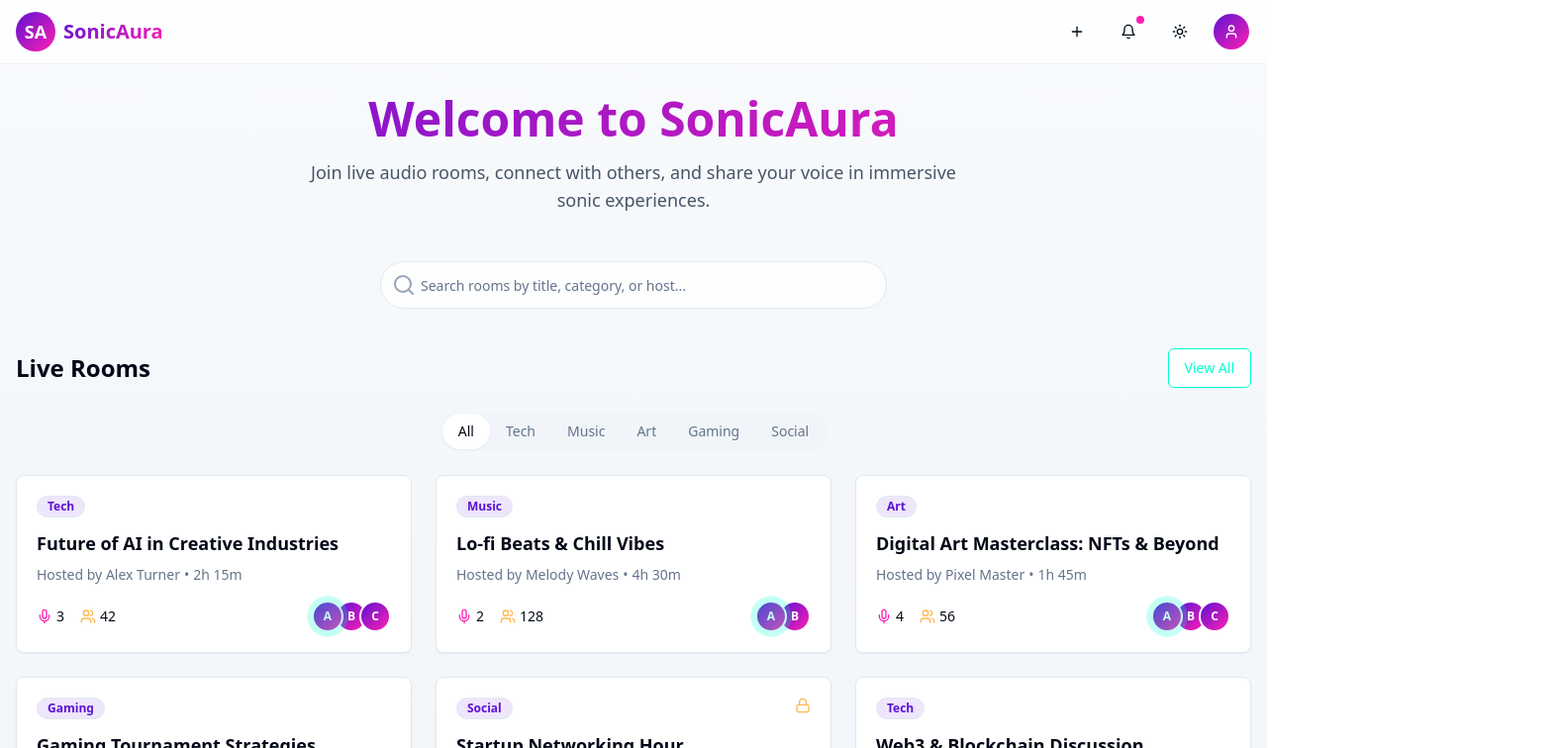
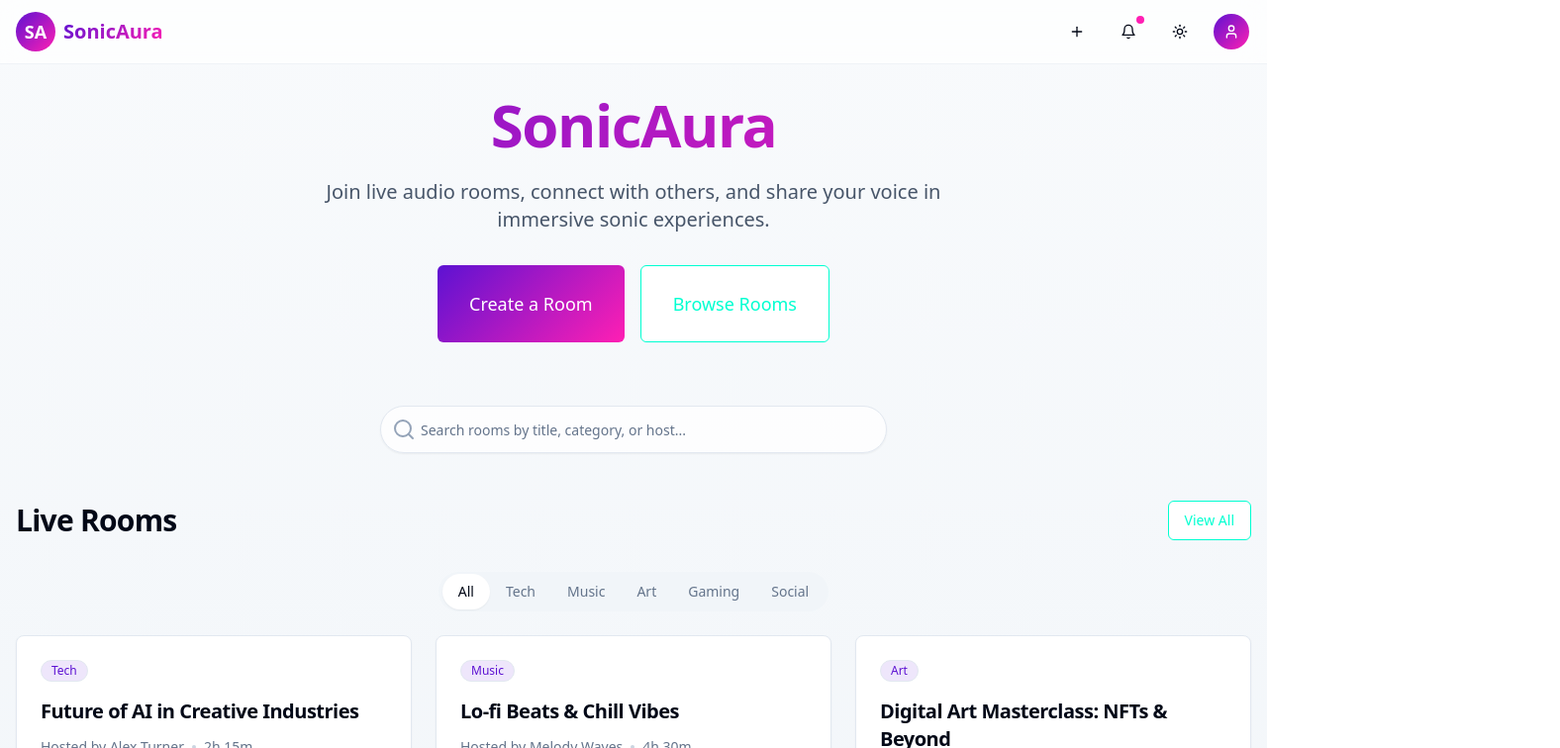
Before and after one commit to Codec-V/sonic-aura-rooms, a React (Vite) app: page / in a window 1280 px wide. Shown: the top 756 px of the page at 99% size, 1576 px wide, since content can reach past the window. Built offline with nearby package versions, Linux system fonts and the light colour scheme.

Commit message:
Refactor: Improve website functionality and design

```diff
--- a/src/components/RoomCard.tsx
+++ b/src/components/RoomCard.tsx
@@ -4,6 +4,7 @@ import { Card } from '@/components/ui/card';
 import { Badge } from '@/components/ui/badge';
 import { Users, Mic, MicOff, Lock } from 'lucide-react';
 import { Link } from 'react-router-dom';
+import UserAvatar from '@/components/UserAvatar';
 
 export interface RoomData {
   id: string;
@@ -27,45 +28,49 @@ const RoomCard = ({ room }: RoomCardProps) => {
   return (
     <Link to={`/room/${room.id}`} className="block group">
       <Card className="overflow-hidden transition-all duration-300 border border-slate-200 dark:border-slate-800 hover:border-sonic-teal/50 dark:hover:border-sonic-teal/50 hover:shadow-lg hover:shadow-sonic-teal/10 glass-card group-hover:scale-[1.02] animate-float-up">
-        <div className="p-5 flex flex-col h-full">
-          <div className="flex justify-between items-start mb-3">
-            <Badge variant="outline" className="bg-sonic-purple/10 text-sonic-purple dark:bg-sonic-purple/20 dark:text-sonic-teal">
+        <div className="p-6 flex flex-col h-full">
+          <div className="flex justify-between items-start mb-4">
+            <Badge variant="outline" className="bg-sonic-purple/10 text-sonic-purple dark:bg-sonic-purple/20 dark:text-sonic-teal font-medium">
               {room.category}
             </Badge>
             {room.isPrivate && (
-              <Lock className="h-4 w-4 text-sonic-amber" />
+              <div className="bg-sonic-amber/10 p-1.5 rounded-full">
+                <Lock className="h-4 w-4 text-sonic-amber" />
+              </div>
             )}
           </div>
 
-          <h3 className="text-lg font-semibold mb-2 line-clamp-2 group-hover:sonic-gradient-text transition-all duration-300">
+          <h3 className="text-xl font-semibold mb-3 line-clamp-2 group-hover:sonic-gradient-text transition-all duration-300">
             {room.title}
           </h3>
 
-          <div className="flex items-center text-sm text-slate-500 dark:text-slate-400 mb-4">
-            <span>Hosted by {room.hostName}</span>
-            <span className="mx-1">•</span>
+          <div className="flex items-center text-sm text-slate-500 dark:text-slate-400 mb-6">
+            <span className="font-medium">Hosted by {room.hostName}</span>
+            <div className="w-1 h-1 bg-slate-300 dark:bg-slate-600 rounded-full mx-2"></div>
             <span>{room.activeTime}</span>
           </div>
 
           <div className="mt-auto flex items-center justify-between">
             <div className="flex items-center gap-4">
-              <div className="flex items-center">
-                <Mic className="h-4 w-4 mr-1 text-sonic-pink" />
-                <span className="text-sm">{room.participants.speakers}</span>
+              <div className="flex items-center bg-sonic-pink/10 dark:bg-sonic-pink/20 px-2.5 py-1 rounded-full">
+                <Mic className="h-4 w-4 mr-1.5 text-sonic-pink" />
+                <span className="text-sm font-medium">{room.participants.speakers}</span>
               </div>
-              <div className="flex items-center">
-                <Users className="h-4 w-4 mr-1 text-sonic-amber" />
-                <span className="text-sm">{room.participants.listeners}</span>
+              <div className="flex items-center bg-sonic-amber/10 dark:bg-sonic-amber/20 px-2.5 py-1 rounded-full">
+                <Users className="h-4 w-4 mr-1.5 text-sonic-amber" />
+                <span className="text-sm font-medium">{room.participants.listeners}</span>
               </div>
             </div>
 
-            <div className="flex -space-x-2">
+            <div className="flex -space-x-3">
               {[...Array(Math.min(3, room.participants.speakers))].map((_, i) => (
-                <div key={i} className={`w-8 h-8 rounded-full bg-gradient-to-br from-sonic-purple to-sonic-pink flex items-center justify-center border-2 border-white dark:border-sonic-dark ${i === 0 ? 'active-mic' : ''}`}>
-                  <span className="text-white text-xs font-bold">
-                    {String.fromCharCode(65 + i)}
-                  </span>
-                </div>
+                <UserAvatar
+                  key={i}
+                  username={String.fromCharCode(65 + i)}
+                  size="sm"
+                  isSpeaking={i === 0}
+                  className={i === 0 ? 'z-30' : i === 1 ? 'z-20' : 'z-10'}
+                />
               ))}
             </div>
           </div>
--- a/src/index.css
+++ b/src/index.css
@@ -1,4 +1,3 @@
-
 @tailwind base;
 @tailwind components;
 @tailwind utilities;
@@ -85,6 +84,10 @@
     @apply bg-background text-foreground;
     font-feature-settings: "rlig" 1, "calt" 1;
   }
+
+  h1, h2, h3, h4, h5, h6 {
+    @apply tracking-tight;
+  }
 }
 
 @layer components {
@@ -111,4 +114,27 @@
   .speaking-animation::after {
     @apply content-[''] absolute -inset-2 rounded-full animate-pulse-ring bg-sonic-pink/50;
   }
+
+  .btn-shine {
+    @apply relative overflow-hidden;
+  }
+
+  .btn-shine::after {
+    @apply content-[''] absolute top-0 left-[-100%] w-full h-full bg-gradient-to-r from-transparent via-white/20 to-transparent transform skew-x-12;
+    animation: shine 2.5s infinite;
+  }
+
+  .shadow-sonic {
+    @apply shadow-lg shadow-sonic-purple/20;
+  }
+
+  .hover-lift {
+    @apply transition-all duration-300 hover:-translate-y-1 hover:shadow-sonic;
+  }
 }
+
+@keyframes shine {
+  100% {
+    left: 200%;
+  }
+}
--- a/src/pages/HomePage.tsx
+++ b/src/pages/HomePage.tsx
@@ -3,7 +3,7 @@ import React, { useState } from 'react';
 import MainNav from '@/components/MainNav';
 import { Button } from '@/components/ui/button';
 import RoomsList from '@/components/RoomsList';
-import { Search } from 'lucide-react';
+import { Search, Headphones } from 'lucide-react';
 import { Input } from '@/components/ui/input';
 import { rooms } from '@/services/mockData';
 
@@ -23,22 +23,36 @@ const HomePage = () => {
       <MainNav />
 
       <main className="container mx-auto px-4 pt-24 pb-16">
-        <section className="mb-12 text-center animate-float-up">
-          <h1 className="text-4xl md:text-5xl font-bold mb-4 sonic-gradient-text">
-            Welcome to SonicAura
+        <section className="mb-16 text-center animate-float-up relative">
+          <div className="absolute inset-0 flex items-center justify-center opacity-5 scale-150 -z-10">
+            <Headphones className="w-96 h-96 text-sonic-purple" />
+          </div>
+
+          <h1 className="text-5xl md:text-6xl font-bold mb-6 sonic-gradient-text">
+            SonicAura
           </h1>
-          <p className="text-lg text-slate-600 dark:text-slate-300 max-w-2xl mx-auto">
+
+          <p className="text-lg md:text-xl text-slate-600 dark:text-slate-300 max-w-2xl mx-auto mb-8">
             Join live audio rooms, connect with others, and share your voice in immersive sonic experiences.
           </p>
+
+          <div className="flex flex-col sm:flex-row gap-4 justify-center">
+            <Button className="bg-gradient-sonic hover:opacity-90 transition-opacity text-white px-8 py-6 h-auto text-lg">
+              Create a Room
+            </Button>
+            <Button variant="outline" className="border-sonic-teal text-sonic-teal hover:bg-sonic-teal/10 px-8 py-6 h-auto text-lg">
+              Browse Rooms
+            </Button>
+          </div>
         </section>
 
-        <section className="mb-10 max-w-lg mx-auto animate-float-up" style={{ animationDelay: "100ms" }}>
+        <section className="mb-12 max-w-lg mx-auto animate-float-up" style={{ animationDelay: "100ms" }}>
           <div className="relative">
             <Search className="absolute left-3 top-1/2 transform -translate-y-1/2 text-slate-400" />
             <Input
               type="text"
               placeholder="Search rooms by title, category, or host..."
-              className="pl-10 bg-white/80 dark:bg-slate-800/50 border-slate-200 dark:border-slate-700 h-12 rounded-full"
+              className="pl-10 bg-white/80 dark:bg-slate-800/50 border-slate-200 dark:border-slate-700 h-12 rounded-full shadow-sm"
               value={searchQuery}
               onChange={(e) => setSearchQuery(e.target.value)}
             />
@@ -46,8 +60,8 @@ const HomePage = () => {
         </section>
 
         <section className="animate-float-up" style={{ animationDelay: "200ms" }}>
-          <div className="flex justify-between items-center mb-6">
-            <h2 className="text-2xl font-bold">Live Rooms</h2>
+          <div className="flex justify-between items-center mb-8">
+            <h2 className="text-2xl md:text-3xl font-bold">Live Rooms</h2>
             <Button variant="outline" className="border-sonic-teal text-sonic-teal hover:bg-sonic-teal/10">
               View All
             </Button>
--- a/src/pages/NotFound.tsx
+++ b/src/pages/NotFound.tsx
@@ -2,23 +2,24 @@
 import React from 'react';
 import { Button } from '@/components/ui/button';
 import { Link } from 'react-router-dom';
-import { Headphones } from 'lucide-react';
+import { Headphones, ArrowLeft } from 'lucide-react';
 
 const NotFound = () => {
   return (
     <div className="min-h-screen flex items-center justify-center bg-gradient-to-b from-slate-50 to-slate-100 dark:from-sonic-dark dark:to-sonic-dark-purple">
       <div className="text-center max-w-md px-4 animate-float-up">
-        <div className="w-24 h-24 mx-auto mb-6 bg-gradient-sonic rounded-full flex items-center justify-center">
-          <Headphones className="h-12 w-12 text-white" />
+        <div className="w-32 h-32 mx-auto mb-8 bg-gradient-sonic rounded-full flex items-center justify-center shadow-lg shadow-sonic-purple/20">
+          <Headphones className="h-16 w-16 text-white" />
         </div>
 
-        <h1 className="text-4xl font-bold mb-4 sonic-gradient-text">404</h1>
-        <p className="text-xl mb-6 text-slate-600 dark:text-slate-300">
+        <h1 className="text-6xl font-bold mb-6 sonic-gradient-text">404</h1>
+        <p className="text-xl mb-8 text-slate-600 dark:text-slate-300">
           Oops! This audio room doesn't exist or has ended.
         </p>
 
         <Link to="/">
-          <Button className="bg-gradient-sonic hover:opacity-90 transition-opacity">
+          <Button className="bg-gradient-sonic hover:opacity-90 transition-opacity px-8 py-6 h-auto text-lg flex items-center gap-2">
+            <ArrowLeft className="h-5 w-5" />
             Return to Home
           </Button>
         </Link>
```
